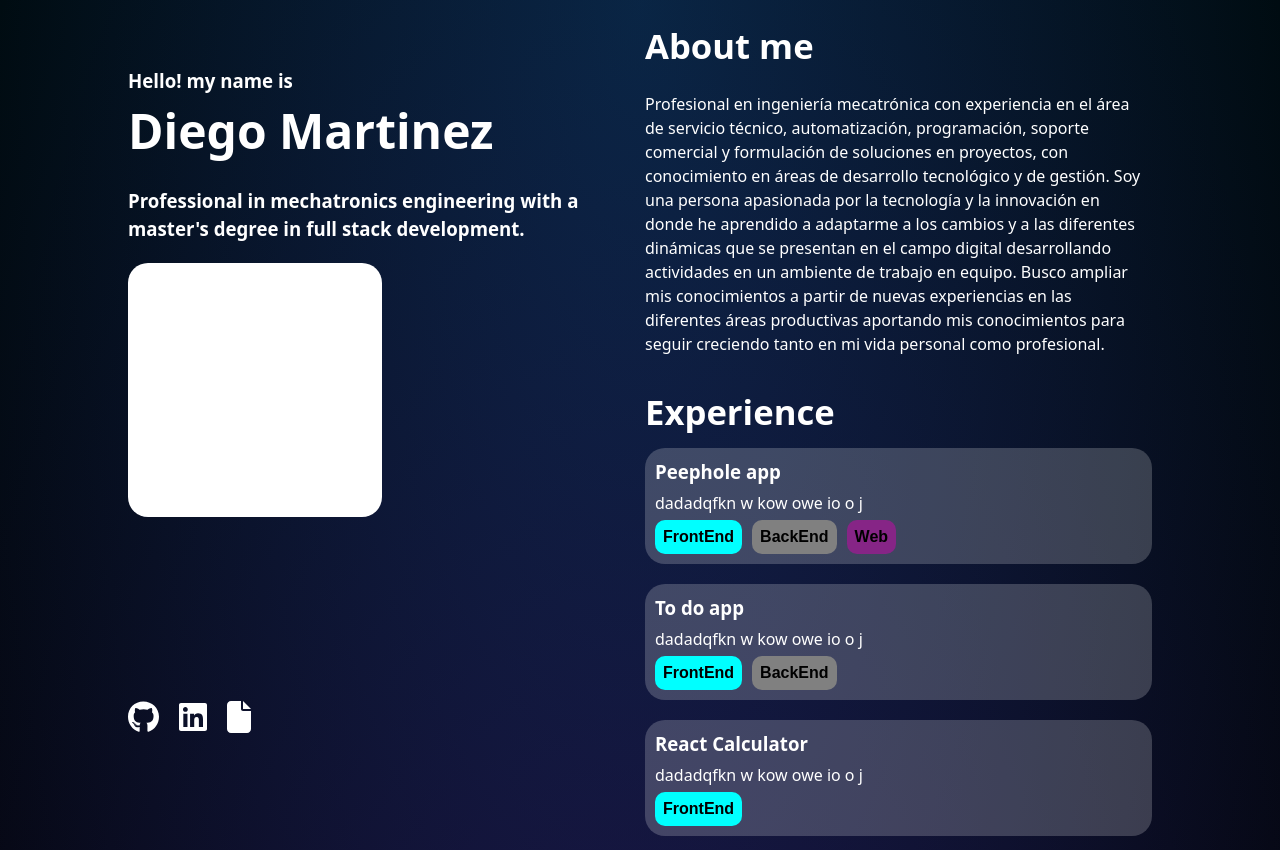
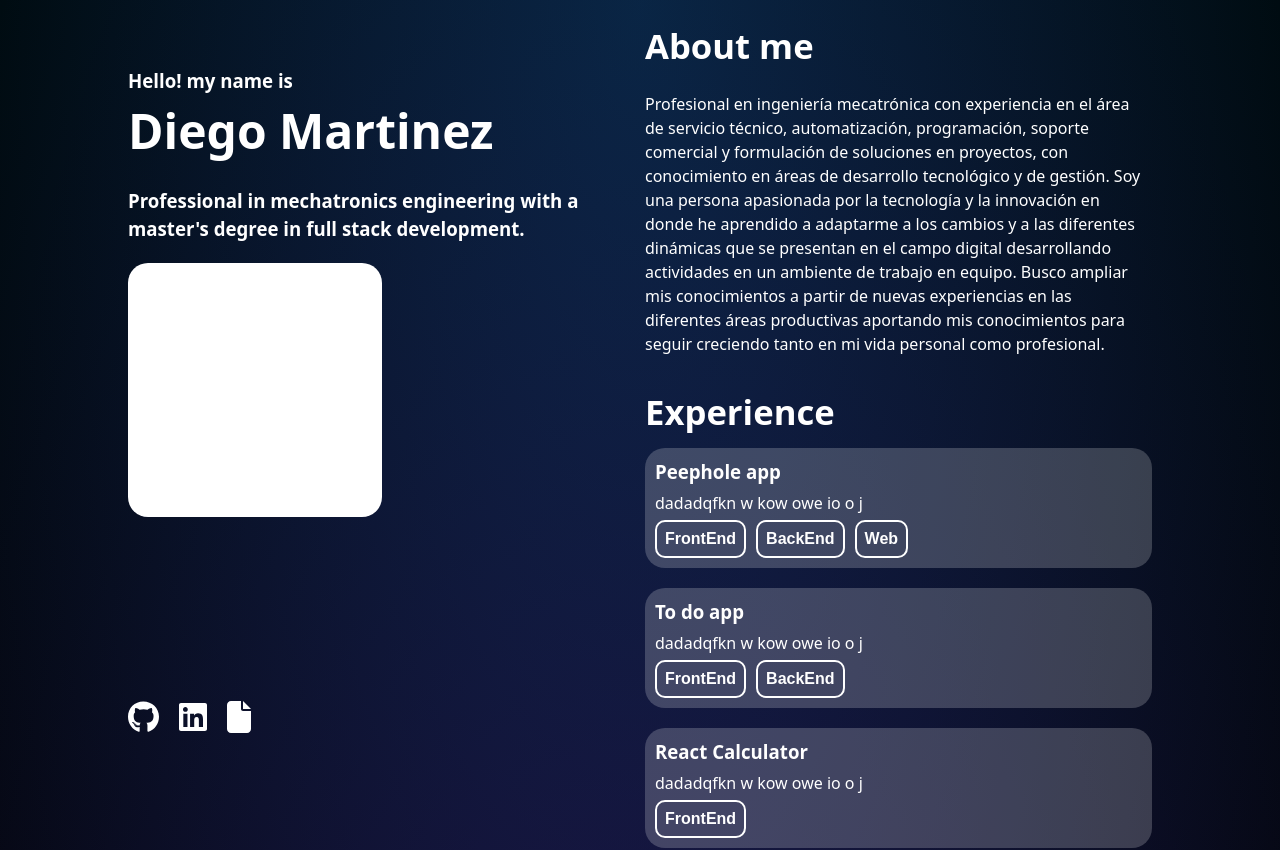
Before and after one commit to DiegoMartinezRey/Portfolio, a React (Vite) app: page / in a window 1280 px wide. Shown: the top 850 px of the page. Built offline with nearby package versions, Linux system fonts and the light colour scheme.

Commit message:
change buttons style

```diff
--- a/src/components/ButtonStyle/ButtonStyle.css
+++ b/src/components/ButtonStyle/ButtonStyle.css
@@ -1,17 +1,19 @@
 .buttonStyle {
   font-size: 12pt;
   font-weight: bold;
-  color: black;
-  border: none;
+  color: white;
+  background-color: rgba(255, 255, 255, 0);
+  border: 2px solid white;
   border-radius: 10px;
   padding: 8px;
+  cursor: pointer;
 }
-.FrontEnd {
-  background-color: aqua;
+.FrontEnd:hover {
+  background-color: rgb(0, 155, 226);
 }
-.BackEnd {
-  background-color: grey;
+.BackEnd:hover {
+  background-color: rgb(0, 155, 226);
 }
-.web {
-  background-color: rgb(134, 37, 134);
+.web:hover {
+  background-color: rgb(149, 9, 241);
 }
```
